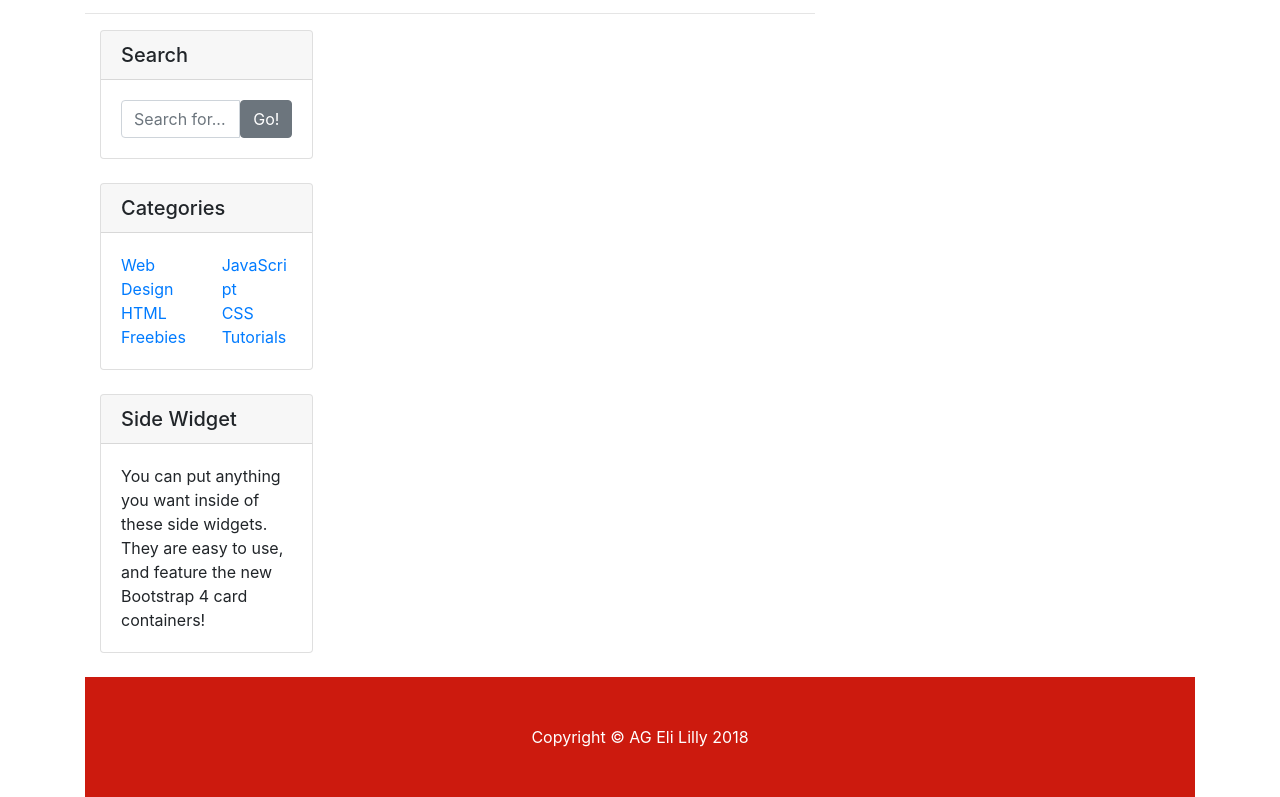
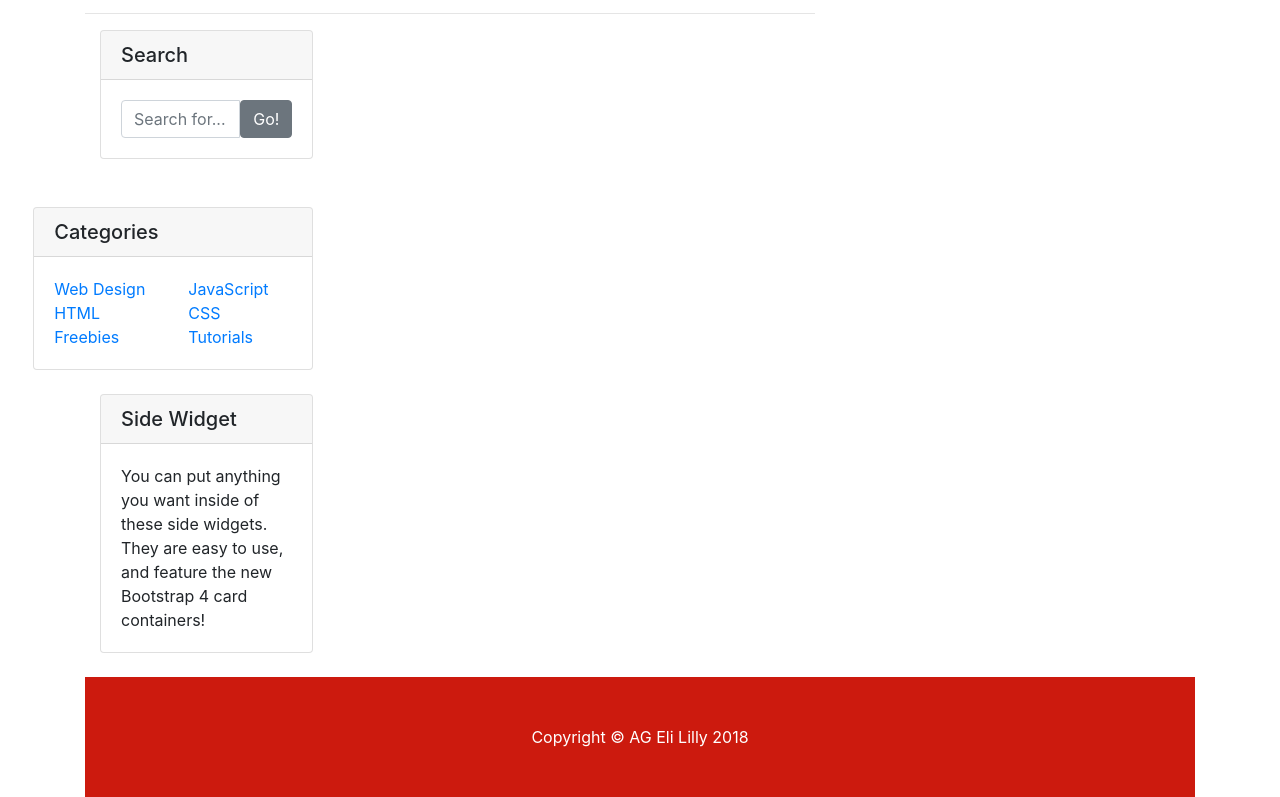
Before and after one commit to AG4276/Lillywebsiteproject, a website: page Job 5.html in a window 1280 px wide. Shown: the part 1086-1883 px from the top of the page. Drawn offline with Linux system fonts and the light colour scheme.

```diff
--- a/Job 5.html
+++ b/Job 5.html
@@ -123,6 +123,7 @@
           </div>
 
           <!-- Categories Widget -->
+          <section id="sidebar">
             <div class="card my-4">
               <h5 class="card-header">Categories</h5>
               <div class="card-body">
@@ -156,6 +157,7 @@
                 </div>
               </div>
             </div>
+          </section>
 
           <!-- Side Widget -->
           <div class="card my-4">
--- a/css/modern-business.css
+++ b/css/modern-business.css
@@ -38,6 +38,13 @@
   background-size: cover;
 }
 
+/*Sidebar Section*/
+section#sidebar {
+  width: 280px;
+  float: right;
+
+}
+
 .portfolio-item {
   margin-bottom: 30px;
 }
```
Lines whose indentation alone changed are shown as unchanged.
